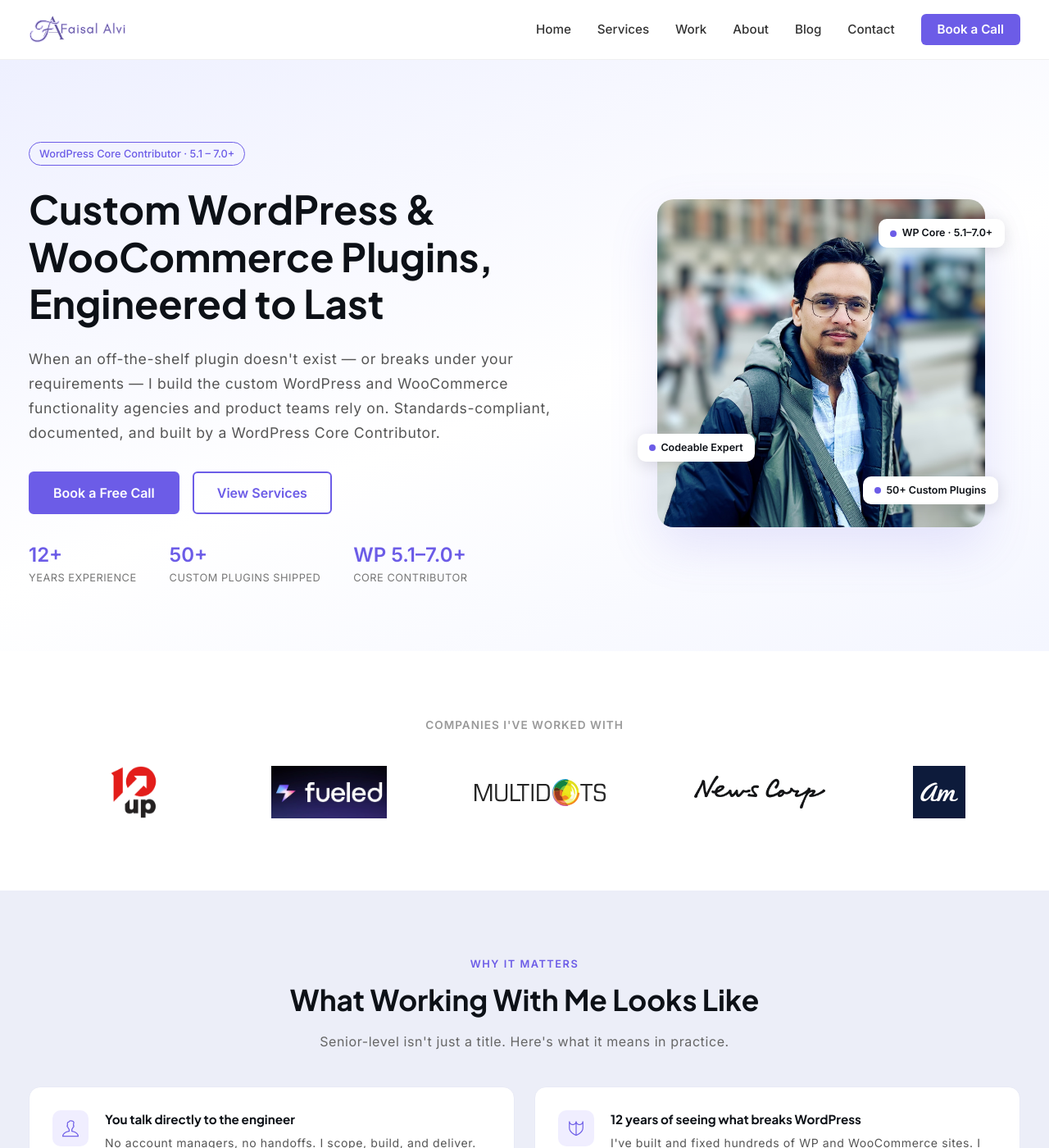
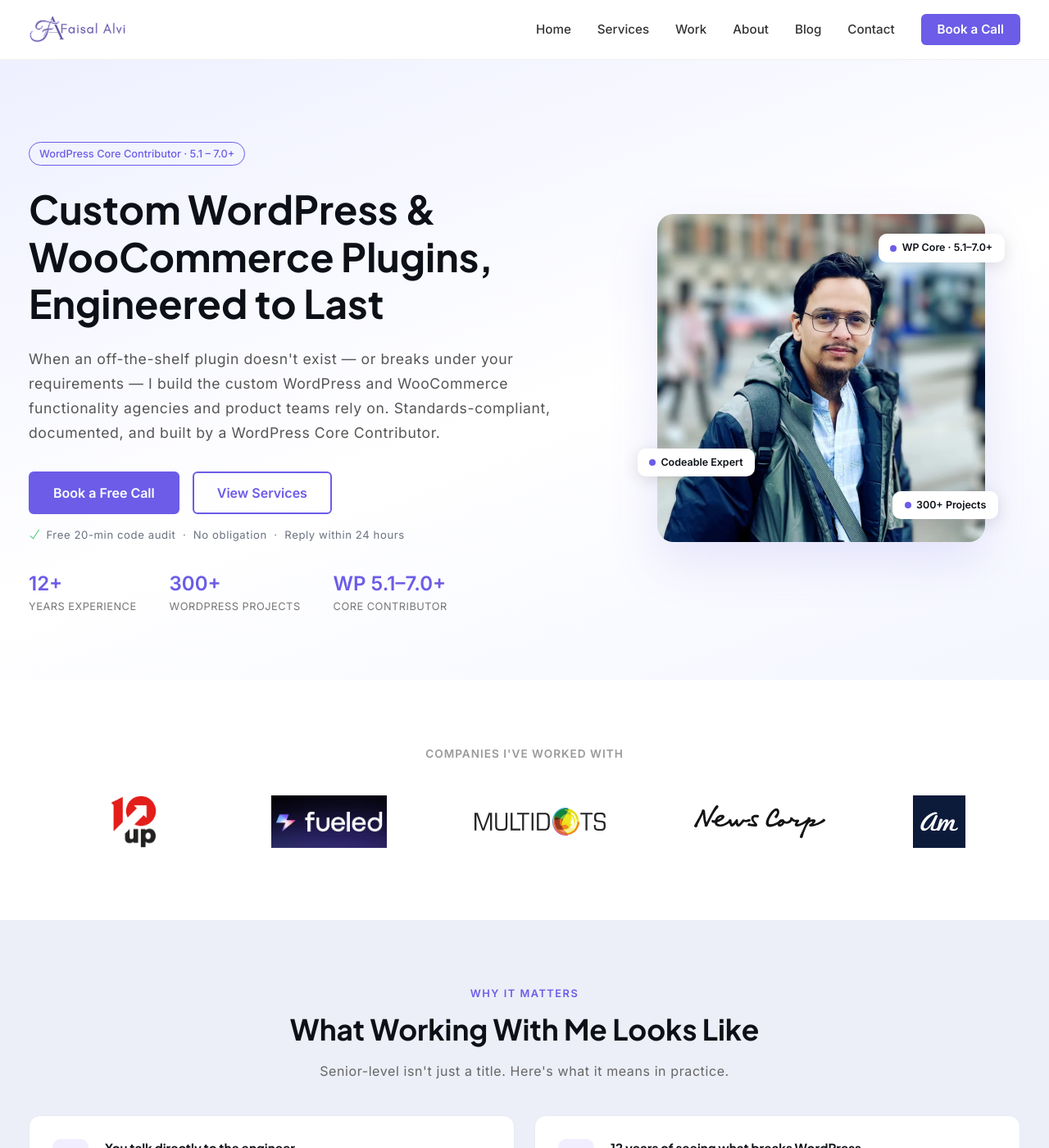
Before and after one commit to faisal-alvi/faisal-alvi.github.io, a Jekyll site: the page index.html, which Jekyll copies as it is, in a window 1280 px wide and 1400 px high. Shown: the whole window at 82% size. Built offline with Jekyll 4.4.1, drawn with Linux system fonts in a browser that asks for light colours; some web fonts are replaced; some of the changed text lies outside the part shown.

Commit message:
optimize homepage for performance, SEO, and conversion
Performance (~900KB off initial load):
- remove jQuery (276K) and Bootstrap JS bundle (220K) — zero usage,
  nav and contact form are already vanilla JS
- serve hero as 800px WebP/JPEG (463K -> 53K) via <picture>, with
  explicit dimensions, fetchpriority=high, and a preload hint
- lazy-load below-fold client logos and the Codeable badge

SEO:
- keyword-first title and meta description targeting "custom
  WordPress & WooCommerce plugin developer"
- fix og:image dimension mismatch (declared 1200x630, file is
  1553x1553 square) so social previews render correctly
- align OG/Twitter title and description with positioning

Conversion:
- risk-reversal microcopy under hero CTA (free audit, no obligation,
  24h reply)
- sticky mobile "Book a Free Call" bar

Co-Authored-By: Claude Opus 4.8 <noreply@anthropic.com>

```diff
--- a/index.html
+++ b/index.html
@@ -30,6 +30,8 @@
     <link rel="preconnect" href="https://fonts.gstatic.com" crossorigin>
     <link rel="preconnect" href="https://www.googletagmanager.com">
     <link href="https://fonts.googleapis.com/css2?family=Plus+Jakarta+Sans:wght@400;500;600;700;800&family=Inter:wght@400;500;600&display=swap" rel="stylesheet">
+    <!-- Preload LCP hero image -->
+    <link rel="preload" as="image" href="assets/imgs/me-amsterdam-800.webp" type="image/webp" fetchpriority="high">
 
     <!-- font icons -->
     <link rel="stylesheet" href="assets/vendors/themify-icons/css/themify-icons.css">
@@ -40,19 +42,20 @@
 
     <!-- Open Graph -->
     <meta property="og:type" content="website">
-    <meta property="og:title" content="Faisal Alvi – WordPress &amp; WooCommerce Developer | Core Contributor">
-    <meta property="og:description" content="12+ years building high-performance WordPress &amp; WooCommerce solutions. WordPress Core Contributor (5.1–7.0+), Codeable Certified Expert. Custom plugins, payment gateways, performance engineering.">
+    <meta property="og:title" content="Custom WordPress &amp; WooCommerce Plugin Developer | Faisal Alvi">
+    <meta property="og:description" content="Custom WordPress &amp; WooCommerce plugin development by a Core Contributor with 12+ years' experience. Standards-compliant code agencies and product teams rely on.">
     <meta property="og:url" content="https://faisalalvi.com/">
     <meta property="og:image" content="https://faisalalvi.com/assets/imgs/me-amsterdam.jpg">
-    <meta property="og:image:width" content="1200">
-    <meta property="og:image:height" content="630">
+    <meta property="og:image:width" content="1553">
+    <meta property="og:image:height" content="1553">
+    <meta property="og:image:alt" content="Faisal Alvi, WordPress and WooCommerce plugin developer">
     <meta property="og:site_name" content="Faisal Alvi">
     <meta property="og:locale" content="en_US">
 
     <!-- Twitter Card -->
     <meta name="twitter:card" content="summary_large_image">
-    <meta name="twitter:title" content="Faisal Alvi – WordPress &amp; WooCommerce Developer | Core Contributor">
-    <meta name="twitter:description" content="12+ years | WordPress Core Contributor | Codeable Expert | Custom plugins, WooCommerce engineering &amp; performance optimization.">
+    <meta name="twitter:title" content="Custom WordPress &amp; WooCommerce Plugin Developer | Faisal Alvi">
+    <meta name="twitter:description" content="Custom plugin development by a WordPress Core Contributor with 12+ years' experience. Book a free code audit for your project.">
     <meta name="twitter:image" content="https://faisalalvi.com/assets/imgs/me-amsterdam.jpg">
     <meta name="twitter:site" content="@_the_faisal">
     <meta name="twitter:creator" content="@_the_faisal">
@@ -364,6 +367,25 @@
             margin-bottom: 0;
         }
 
+        .v2-hero-reassure {
+            display: flex;
+            align-items: center;
+            gap: 0.4rem;
+            font-size: 0.82rem;
+            color: #6b7280;
+            margin: 1rem 0 0;
+        }
+
+        .v2-hero-reassure i {
+            color: #22c55e;
+            font-size: 0.9rem;
+        }
+
+        /* Sticky mobile CTA — hidden on desktop, shown on mobile */
+        .v2-sticky-cta {
+            display: none;
+        }
+
         .v2-btn-primary {
             background: #6c5ce7;
             color: #fff;
@@ -1266,6 +1288,38 @@
                 gap: 0.75rem;
             }
 
+            /* ── Sticky mobile CTA bar ── */
+            .v2-sticky-cta {
+                display: flex;
+                align-items: center;
+                justify-content: center;
+                gap: 0.5rem;
+                position: fixed;
+                left: 0;
+                right: 0;
+                bottom: 0;
+                z-index: 1050;
+                background: #6c5ce7;
+                color: #fff;
+                text-decoration: none;
+                font-weight: 700;
+                font-size: 1rem;
+                padding: 0.95rem 1rem;
+                box-shadow: 0 -4px 16px rgba(0, 0, 0, 0.12);
+            }
+
+            .v2-sticky-cta:hover,
+            .v2-sticky-cta:focus {
+                background: #5a4fcf;
+                color: #fff;
+                text-decoration: none;
+            }
+
+            /* Keep the sticky bar from covering the footer's last line */
+            .v2-footer {
+                padding-bottom: 5rem;
+            }
+
             /* ── All buttons full width ── */
             .v2-btn-primary,
             .v2-btn-outline,
@@ -1291,8 +1345,23 @@
             }
 
             .v2-stat-row {
-                gap: 1.5rem;
+                flex-direction: column;
+                gap: 1rem;
                 margin-top: 1.5rem;
+            }
+
+            .v2-stat {
+                width: 100%;
+                flex-direction: row;
+                align-items: baseline;
+                gap: 0.5rem;
+                padding-bottom: 0.85rem;
+                border-bottom: 1px solid #e8eaf6;
+            }
+
+            .v2-stat:last-child {
+                border-bottom: none;
+                padding-bottom: 0;
             }
 
             .v2-hero-img-wrap {
@@ -1416,14 +1485,15 @@
                         <a href="https://calendly.com/faisalalvi33" target="_blank" rel="noopener" class="v2-btn-primary">Book a Free Call</a>
                         <a href="#services" class="v2-btn-outline">View Services</a>
                     </div>
+                    <p class="v2-hero-reassure"><i class="ti-check"></i> Free 20-min code audit &nbsp;·&nbsp; No obligation &nbsp;·&nbsp; Reply within 24 hours</p>
                     <div class="v2-stat-row">
                         <div class="v2-stat">
                             <strong>12+</strong>
                             <span>Years Experience</span>
                         </div>
                         <div class="v2-stat">
-                            <strong>50+</strong>
-                            <span>Custom Plugins Shipped</span>
+                            <strong>300+</strong>
+                            <span>WordPress Projects</span>
                         </div>
                         <div class="v2-stat">
                             <strong>WP 5.1&ndash;7.0+</strong>
@@ -1434,7 +1504,10 @@
                 <div class="col-lg-5">
                     <div class="v2-hero-img-wrap">
                         <div class="v2-hero-img-frame">
-                            <img src="assets/imgs/me-amsterdam.jpg" alt="Senior WordPress and WooCommerce developer Faisal Alvi" class="v2-photo">
+                            <picture>
+                                <source srcset="assets/imgs/me-amsterdam-800.webp" type="image/webp">
+                                <img src="assets/imgs/me-amsterdam-800.jpg" alt="Faisal Alvi, senior WordPress and WooCommerce plugin developer and Core Contributor" class="v2-photo" width="400" height="400" fetchpriority="high" decoding="async">
+                            </picture>
                             <div class="v2-float-chip v2-float-chip-wp">
                                 <span class="chip-dot"></span>
                                 WP Core · 5.1–7.0+
@@ -1445,7 +1518,7 @@
                             </div>
                             <div class="v2-float-chip v2-float-chip-projects">
                                 <span class="chip-dot"></span>
-                                50+ Custom Plugins
+                                300+ Projects
                             </div>
                         </div>
                     </div>
@@ -1460,19 +1533,19 @@
             <p class="v2-trusted-label">Companies I've Worked With</p>
             <div class="v2-clients-grid">
                 <a href="https://10up.com" class="v2-client-item" target="_blank" rel="noopener">
-                    <img src="assets/imgs/logos/10up.png" alt="10up" class="v2-client-logo">
+                    <img src="assets/imgs/logos/10up.png" alt="10up" class="v2-client-logo" loading="lazy" decoding="async">
                 </a>
                 <a href="https://fueled.com" class="v2-client-item" target="_blank" rel="noopener">
-                    <img src="assets/imgs/logos/fueled.webp" alt="Fueled" class="v2-client-logo">
+                    <img src="assets/imgs/logos/fueled.webp" alt="Fueled" class="v2-client-logo" loading="lazy" decoding="async">
                 </a>
                 <a href="https://www.multidots.com" class="v2-client-item" target="_blank" rel="noopener">
-                    <img src="assets/imgs/logos/multidots.svg" alt="Multidots" class="v2-client-logo">
+                    <img src="assets/imgs/logos/multidots.svg" alt="Multidots" class="v2-client-logo" loading="lazy" decoding="async">
                 </a>
                 <a href="https://newscorp.com" class="v2-client-item" target="_blank" rel="noopener">
-                    <img src="assets/imgs/logos/newscorp.png" alt="News Corp" class="v2-client-logo">
+                    <img src="assets/imgs/logos/newscorp.png" alt="News Corp" class="v2-client-logo" loading="lazy" decoding="async">
                 </a>
                 <a href="https://awesomemotive.com" class="v2-client-item" target="_blank" rel="noopener">
-                    <img src="assets/imgs/logos/awesomemotive.png" alt="AwesomeMotive" class="v2-client-logo">
+                    <img src="assets/imgs/logos/awesomemotive.png" alt="AwesomeMotive" class="v2-client-logo" loading="lazy" decoding="async">
                 </a>
             </div>
         </div>
@@ -1664,7 +1737,7 @@
                 <div class="col-md-6 mb-4">
                     <div class="v2-credential-box text-center">
                         <p style="font-size: 0.9rem; color: #666; margin-bottom: 1rem;">Vetted and certified on Codeable — the curated platform for trusted WordPress experts.</p>
-                        <img src="assets/imgs/logos/codeable-expert.png" alt="Codeable Certified Expert" style="height: 140px; object-fit: contain;">
+                        <img src="assets/imgs/logos/codeable-expert.png" alt="Codeable Certified Expert" loading="lazy" decoding="async" style="height: 140px; object-fit: contain;">
                     </div>
                 </div>
             </div>
@@ -1682,8 +1755,8 @@
                     <span>In WordPress</span>
                 </div>
                 <div class="v2-os-stat">
-                    <strong>50+</strong>
-                    <span>Custom Plugins</span>
+                    <strong>300+</strong>
+                    <span>Projects</span>
                 </div>
                 <div class="v2-os-stat">
                     <strong>Codeable</strong>
@@ -1855,9 +1928,10 @@
         </div>
     </footer>
 
-    <!-- core -->
-    <script src="assets/vendors/jquery/jquery-3.4.1.js"></script>
-    <script src="assets/vendors/bootstrap/bootstrap.bundle.js"></script>
+    <!-- Sticky mobile CTA (mobile only) -->
+    <a href="https://calendly.com/faisalalvi33" target="_blank" rel="noopener" class="v2-sticky-cta">
+        <i class="ti-calendar"></i> Book a Free Call
+    </a>
 
     <!-- Mobile nav toggle -->
     <script>
```
Also changed, not shown: other parts of index.html (+2 -2 lines), assets/imgs/me-amsterdam-800.jpg (added), assets/imgs/me-amsterdam-800.webp (added).
